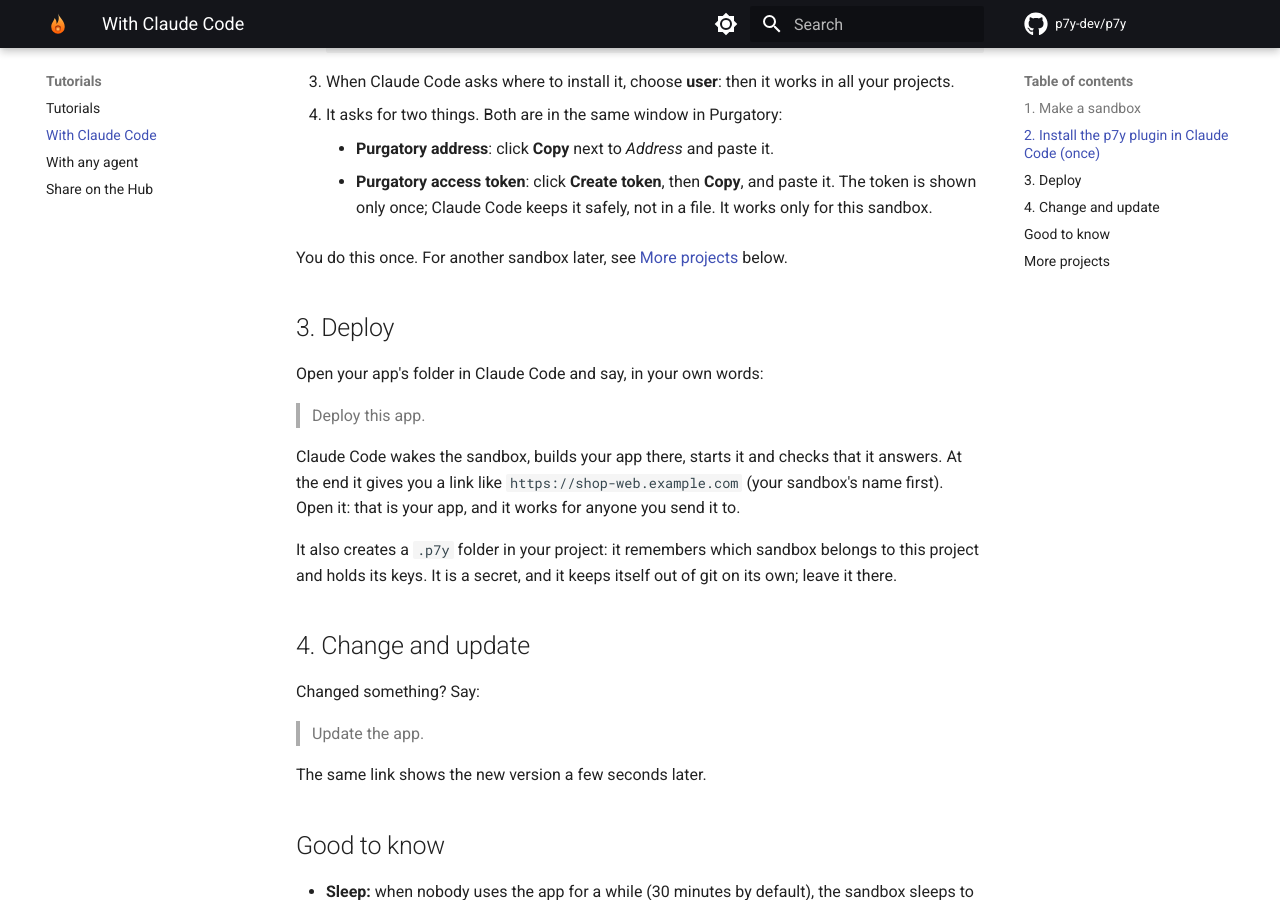
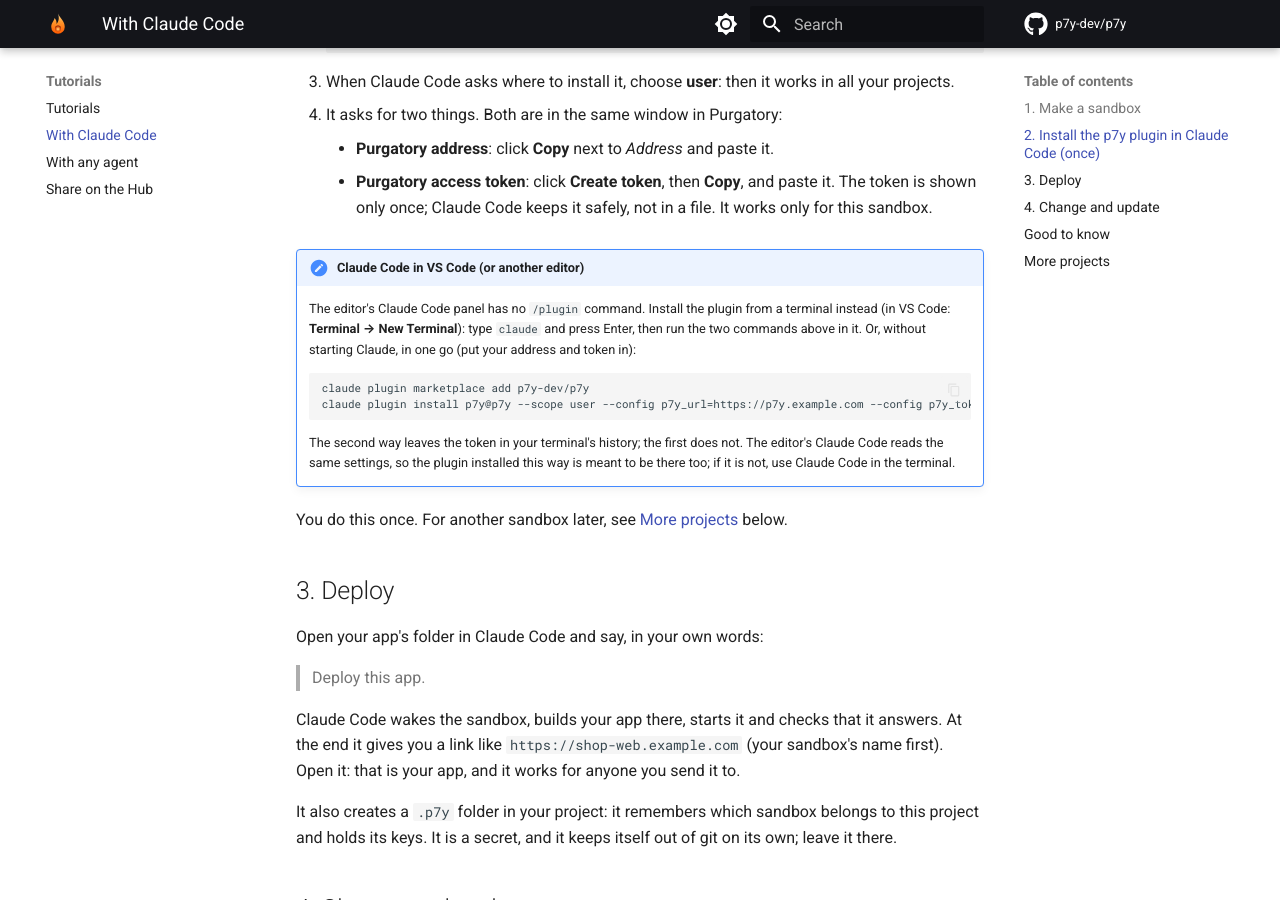
Before and after one commit to csakaszamok/p7y, an MkDocs documentation site: the page built from docs/tutorials/claude-code.md, in a window 1280 px wide and 900 px high, scrolled down 1887 px. Built offline with MkDocs 1.6.1 and Material for MkDocs 9.7.7, drawn with Linux system fonts in a browser that asks for light colours; comment, search, counter and statistics services are not loaded; the version menu is left out.

Commit message:
Docs: installing the Claude Code plugin without /plugin (VS Code extension, or from the shell)
Co-Authored-By: Claude Opus 5.5 (1M context) <noreply@anthropic.com>

````diff
--- a/docs/tutorials/claude-code.md
+++ b/docs/tutorials/claude-code.md
@@ -38,6 +38,16 @@ A sandbox is your own small server: your app runs there, not on your computer.
     - **Purgatory address**: click **Copy** next to *Address* and paste it.
     - **Purgatory access token**: click **Create token**, then **Copy**, and paste it. The token is shown only once; Claude Code keeps it safely, not in a file. It works only for this sandbox.
 
+!!! note "Claude Code in VS Code (or another editor)"
+    The editor's Claude Code panel has no `/plugin` command. Install the plugin from a terminal instead (in VS Code: **Terminal → New Terminal**): type `claude` and press Enter, then run the two commands above in it. Or, without starting Claude, in one go (put your address and token in):
+
+    ```
+    claude plugin marketplace add p7y-dev/p7y
+    claude plugin install p7y@p7y --scope user --config p7y_url=https://p7y.example.com --config p7y_token=p7y_…
+    ```
+
+    The second way leaves the token in your terminal's history; the first does not. The editor's Claude Code reads the same settings, so the plugin installed this way is meant to be there too; if it is not, use Claude Code in the terminal.
+
 You do this once. For another sandbox later, see [More projects](#more-projects) below.
 
 ## 3. Deploy
````
Also changed, not shown: docs/claude-plugin.md (+9 -0 lines).
